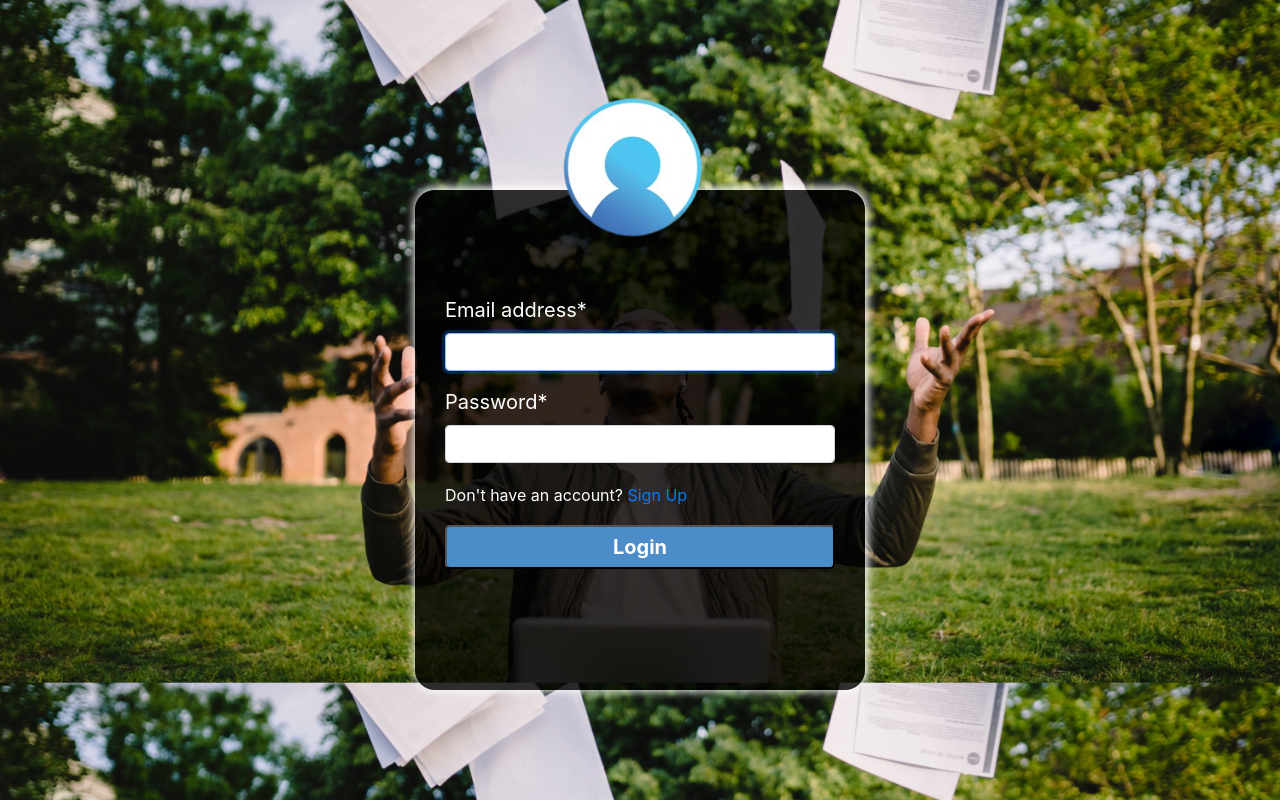
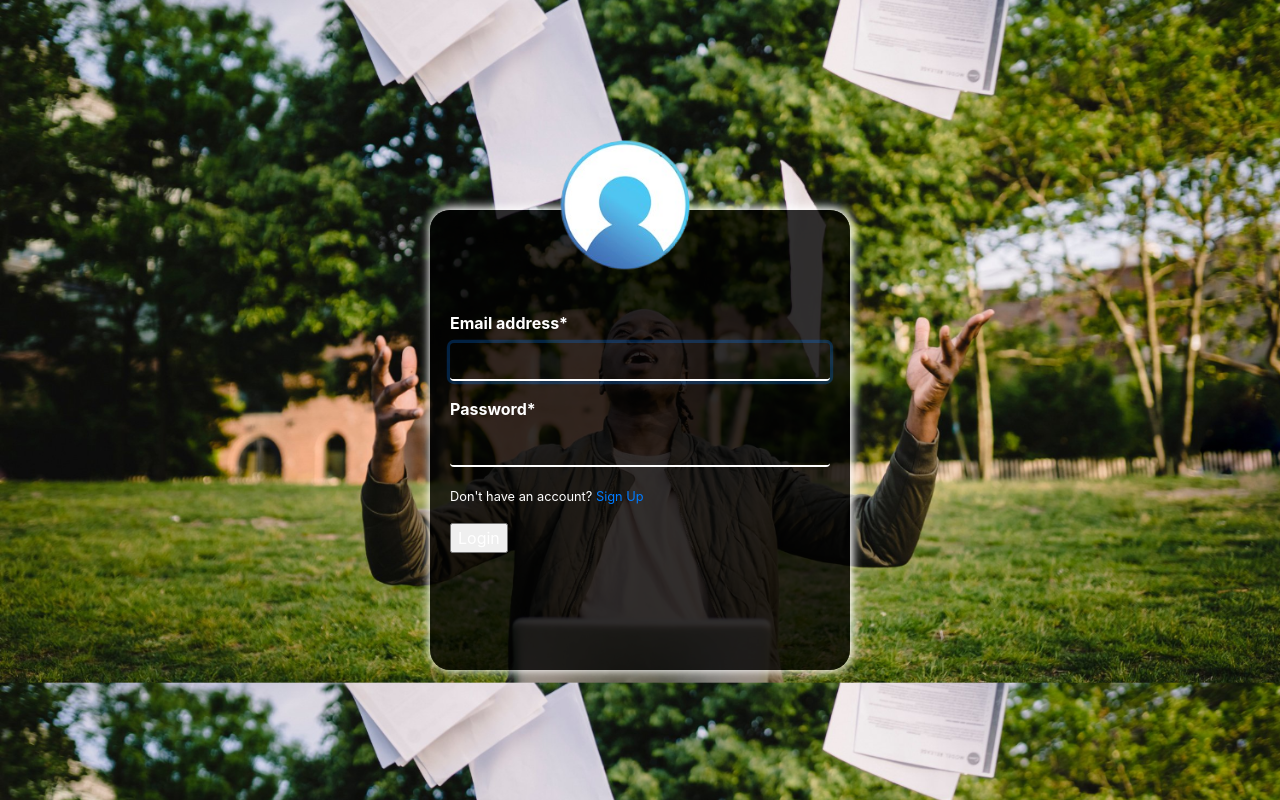
Before and after one commit to izudada/resume_builder, a Django app: page /login/ in a window 1280 px wide. Run offline with Django 3.2, Linux system fonts and the light colour scheme; some libraries are stand-ins or nearby versions.

Commit message:
Edit register and login page

```diff
--- a/static/css/main.css
+++ b/static/css/main.css
@@ -1,6 +1,7 @@
 body{
     background: url(../images/login_bg.png);
     background-size: cover;
+    /* background-repeat: no-repeat; */
 }
 
 .login, .register{
@@ -11,38 +12,83 @@
     transform: translate(-50%, -50%);
     box-sizing: border-box;
     background: rgba(0, 0, 0, 0.8);
-    padding: 0 30px;
+    padding: 0 20px;
     display: flex;
     flex-direction: column;
     justify-content: center;
     border-radius: 20px;
     box-shadow: 1px -1px 10px 2px rgb(255, 255, 255);
-    font-size: 15pt;
 }
 
 .login{
-    width: 450px;
-    height: 500px;
+    width: 420px;
+    height: 460px;
 }
 
-.register{
-    /*  */
+.login label,
+.register label{
+    font-weight: bold;
+}
+
+.register input,
+.login input,
+.register:focus,
+.login:focus{
+    color: #fff;
+}
+
+.login input[type="text"],
+.login input[type="password"],
+.register input[type="text"],
+.register input[type="password"],
+.register input[type="email"]{
+    background: transparent;
+    border: none;
+    border-bottom: 2px solid #fff;
+}
+
+.login_static,
+.register__static{
+    border-radius: 50%;
+    overflow: hidden;
+    position: absolute;
 }
 
 .login_static{
     width: 50%;
-    border-radius: 50%;
-    overflow: hidden;
-    position: absolute;
-    top: calc(-270px/2);
+    top: calc(-220px/2);
     left: calc(50% - 120px);
 }
 
-.auth__buttons{
-    background: #4b8cc9;
+.register__static{
+    width: 33%;
+    top: calc(-200px/2);
+    left: calc(50% - 80px);
+}
+
+.register{
+    margin-top: 100px;
+    padding-top: 40px;
+}
+
+/* .register ul,
+.register small{
+    color: #fff !important;
+} */
+
+.login__button,
+.register__button{
     padding: 5px 15px;
     color: #fff;
     font-weight: bold;
     border-radius: 5px;
     width: 100%;
 }
+
+.login__button{
+    background: #4b8cc9;
+}
+
+.register__button{
+    background: rgb(3, 184, 3);
+}
```
